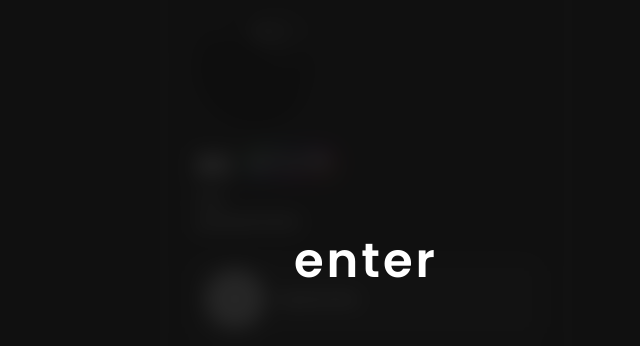
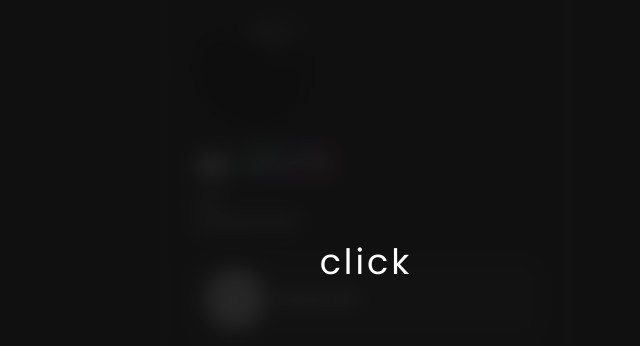
Before and after one commit to depletable/crdd, a plain HTML site: page index.html in a window 1280 px wide. Shown: the part 139-485 px from the top of the page, without its empty margins (274-914 px from the left). Drawn offline with Linux system fonts and the light colour scheme; grey boxes are pictures that could not be loaded.

Commit message:
blurscreen alter index.html

```diff
--- a/index.html
+++ b/index.html
@@ -341,8 +341,8 @@
 
 #enterText {
   font-family: 'Poppins', sans-serif;
-  font-size: 48px;
-  font-weight: 600;
+  font-size: 35px;
+  font-weight: 400;
   color: white;
   text-transform: lowercase;
   letter-spacing: 3px;
@@ -352,9 +352,9 @@
 
 <body>
 
-<!-- Blur overlay with "enter" text -->
+<!-- Blur overlay with text -->
 <div id="blurOverlay">
-  <div id="enterText">enter</div>
+  <div id="enterText">click</div>
 </div>
 
  <div class="card-wrapper" id="cardWrapper">
```
